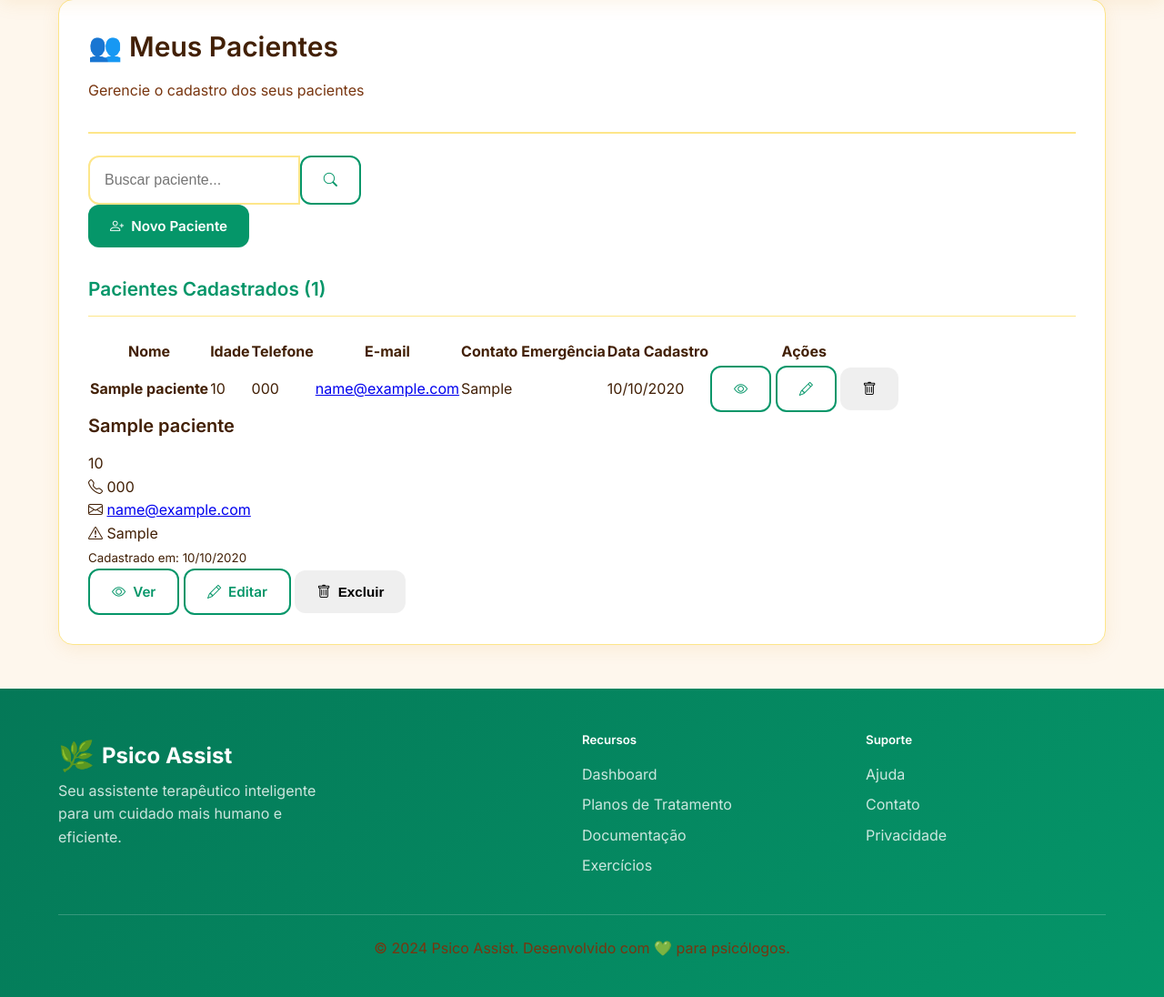
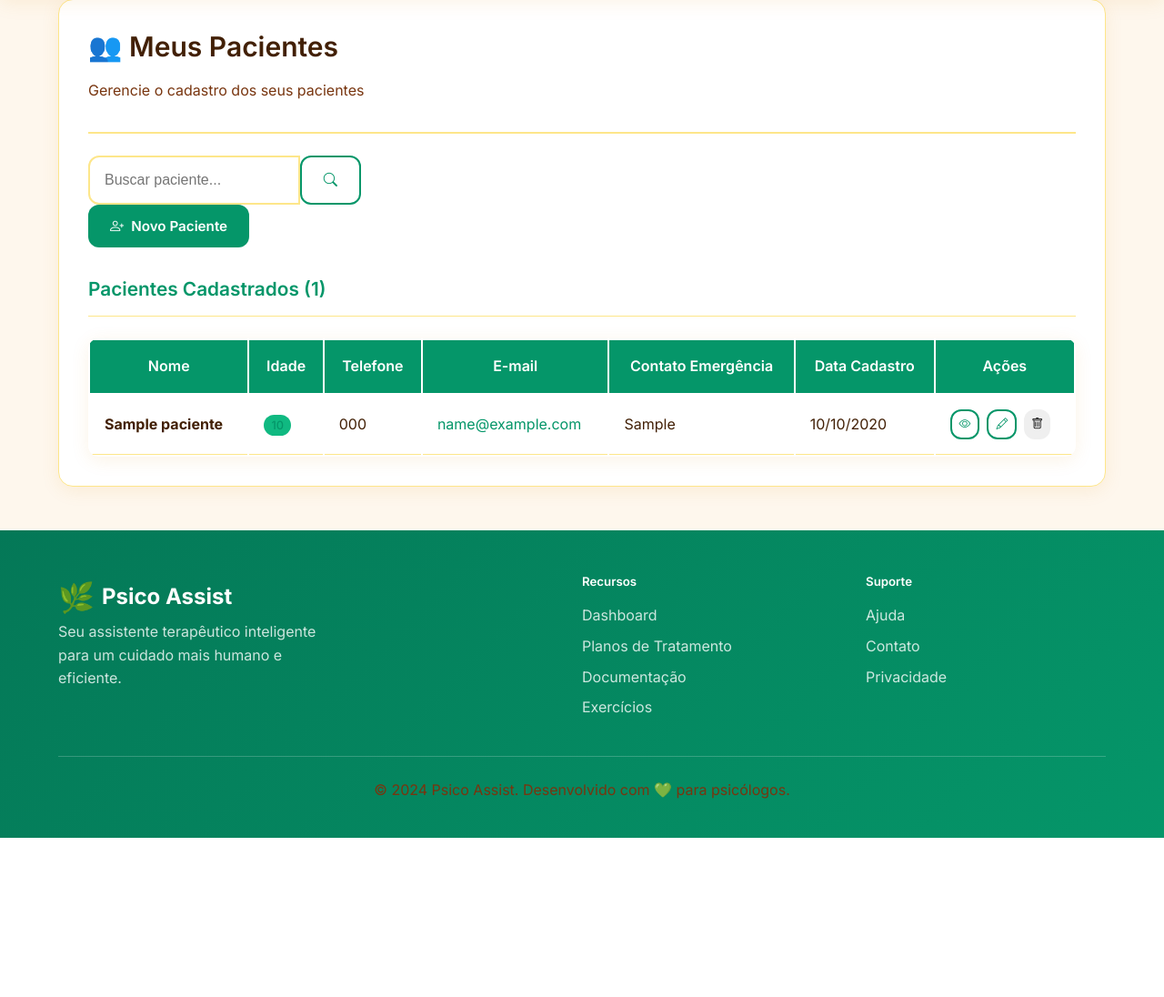
Before and after one commit to marlevek/psico_app, a Django app: template psico_saas/templates/psico_saas/pacientes_lista.html in a window 1280 px wide. Shown: the part 100-1196 px from the top of the page at 91% size. After the commit the page ends 1021 px from the top, so only its background shows below. Run offline with Django 5.2, Linux system fonts and the light colour scheme; the template is opened without the code that fills it: most values are stand-ins (such as "Sample title", 1, 10 or a date in 2020).

Commit message:
voltado à versão anterior

```diff
--- a/psico_saas/templates/psico_saas/pacientes_lista.html
+++ b/psico_saas/templates/psico_saas/pacientes_lista.html
@@ -193,6 +193,7 @@
 </div>
 
 
+
 <style>
     .pacientes-list-section {
         margin-top: var(--space-lg);
@@ -205,7 +206,168 @@
         font-weight: 600;
     }
 
-    /* ... (mantenha todo o seu CSS atual) ... */
+    /* Tabela Desktop */
+    .desktop-table {
+        display: block;
+    }
+
+    .table {
+        width: 100%;
+        background: var(--surface);
+        border-radius: var(--radius);
+        overflow: hidden;
+        box-shadow: var(--shadow);
+    }
+
+    .table th {
+        background: var(--primary);
+        color: white;
+        font-weight: 600;
+        padding: var(--space-sm);
+    }
+
+    .table td {
+        padding: var(--space-sm);
+        vertical-align: middle;
+        border-bottom: 1px solid var(--border-light);
+    }
+
+    .idade-badge {
+        background: var(--primary-light);
+        color: var(--primary);
+        padding: 4px 8px;
+        border-radius: 12px;
+        font-size: 0.8rem;
+        font-weight: 500;
+    }
+
+    .sexo-badge {
+        background: var(--background-alt);
+        color: var(--text-muted);
+        padding: 2px 6px;
+        border-radius: 8px;
+        font-size: 0.7rem;
+    }
+
+    .email-link {
+        color: var(--primary);
+        text-decoration: none;
+    }
+
+    .email-link:hover {
+        text-decoration: underline;
+    }
+
+    .actions-buttons {
+        display: flex;
+        gap: var(--space-xs);
+    }
+
+    .actions-buttons .btn {
+        padding: var(--space-xs);
+        font-size: 0.8rem;
+    }
+
+    /* Cards Mobile */
+    .mobile-cards {
+        display: none;
+        flex-direction: column;
+        gap: var(--space-md);
+    }
+
+    .paciente-card {
+        background: var(--surface);
+        border: 1px solid var(--border-light);
+        border-radius: var(--radius);
+        padding: var(--space-md);
+        box-shadow: var(--shadow);
+    }
+
+    .paciente-card-header {
+        margin-bottom: var(--space-sm);
+    }
+
+    .patient-info h4 {
+        margin-bottom: 8px;
+        color: var(--primary);
+    }
+
+    .patient-meta {
+        display: flex;
+        gap: var(--space-xs);
+        align-items: center;
+        flex-wrap: wrap;
+    }
+
+    .contact-info {
+        margin-bottom: var(--space-sm);
+    }
+
+    .contact-item {
+        display: flex;
+        align-items: center;
+        gap: var(--space-xs);
+        margin-bottom: var(--space-xs);
+        font-size: 0.9rem;
+    }
+
+    .contact-item i {
+        color: var(--text-muted);
+        width: 16px;
+    }
+
+    .cadastro-info {
+        margin-top: var(--space-sm);
+    }
+
+    .paciente-card-actions {
+        display: flex;
+        gap: var(--space-xs);
+        justify-content: flex-end;
+        flex-wrap: wrap;
+    }
+
+    .paciente-card-actions .btn {
+        flex: 1;
+        text-align: center;
+        font-size: 0.8rem;
+    }
+
+    /* Estado Vazio */
+    .empty-state {
+        padding: var(--space-xl);
+        background: var(--background-alt);
+        border-radius: var(--radius);
+        border: 2px dashed var(--border-light);
+    }
+
+    .empty-icon {
+        margin-bottom: var(--space-md);
+    }
+
+    .empty-state h4 {
+        color: var(--text-primary);
+        margin-bottom: var(--space-sm);
+    }
+
+    /* Responsividade */
+    @media (max-width: 768px) {
+        .desktop-table {
+            display: none;
+        }
+
+        .mobile-cards {
+            display: flex;
+        }
+
+        .paciente-card-actions {
+            flex-direction: column;
+        }
+
+        .paciente-card-actions .btn {
+            flex: none;
+        }
+    }
 
     @media (max-width: 480px) {
         .d-flex.justify-content-between {
@@ -243,7 +405,7 @@ document.addEventListener('DOMContentLoaded', function() {
     searchInput.addEventListener('input', filterPacientes);
     searchButton.addEventListener('click', filterPacientes);
 
-    // Exclusão com confirm nativo (SEM MODAL)
+    // Exclusão com confirm simples
     const deleteButtons = document.querySelectorAll('.excluir-paciente');
 
     deleteButtons.forEach(button => {
@@ -252,7 +414,7 @@ document.addEventListener('DOMContentLoaded', function() {
             const pacienteId = this.getAttribute('data-paciente-id');
             const nome = this.getAttribute('data-paciente-nome');
 
-            if (confirm(`Tem certeza que deseja excluir o paciente "${nome}"?\n\nEsta ação não pode ser desfeita.`)) {
+            if (confirm(`Tem certeza que deseja excluir o paciente "${nome}"? Esta ação não pode ser desfeita.`)) {
                 fetch(`/pacientes/excluir/${pacienteId}/`, {
                     method: 'POST',
                     headers: {
```
